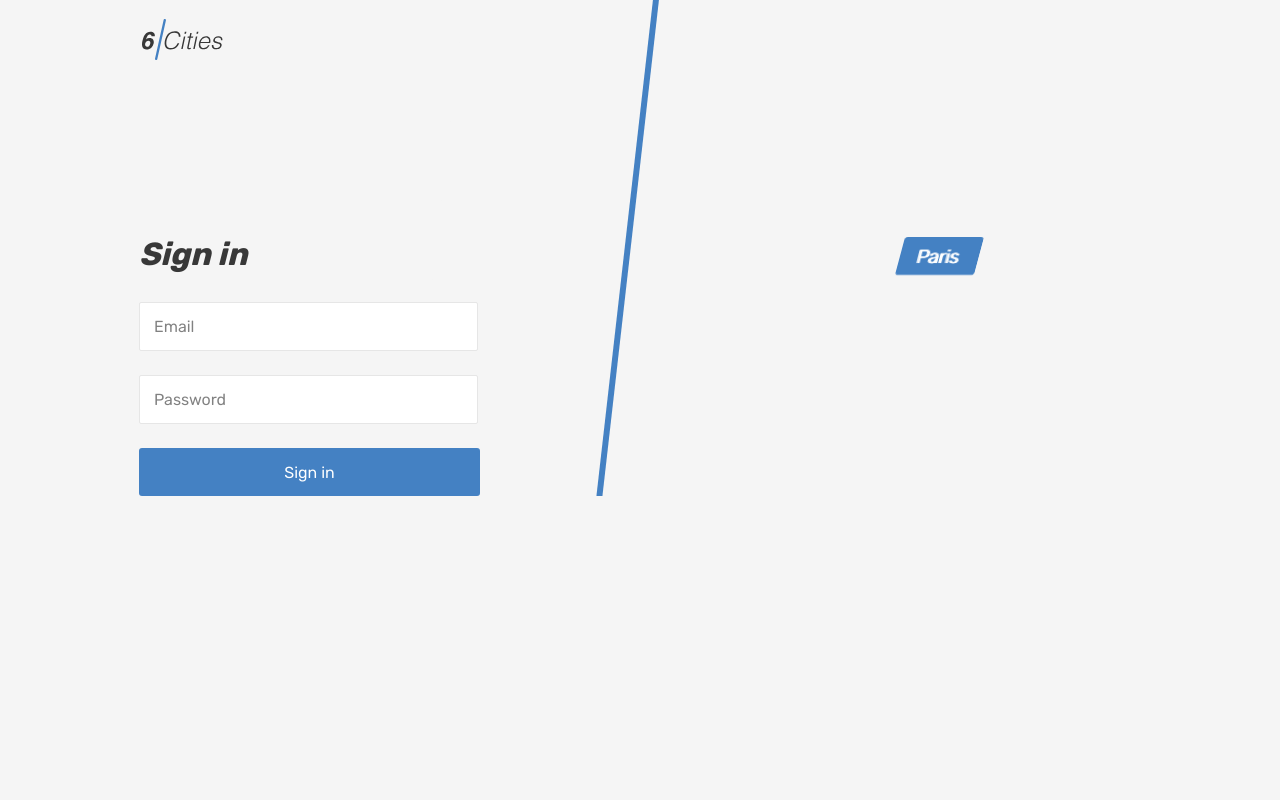
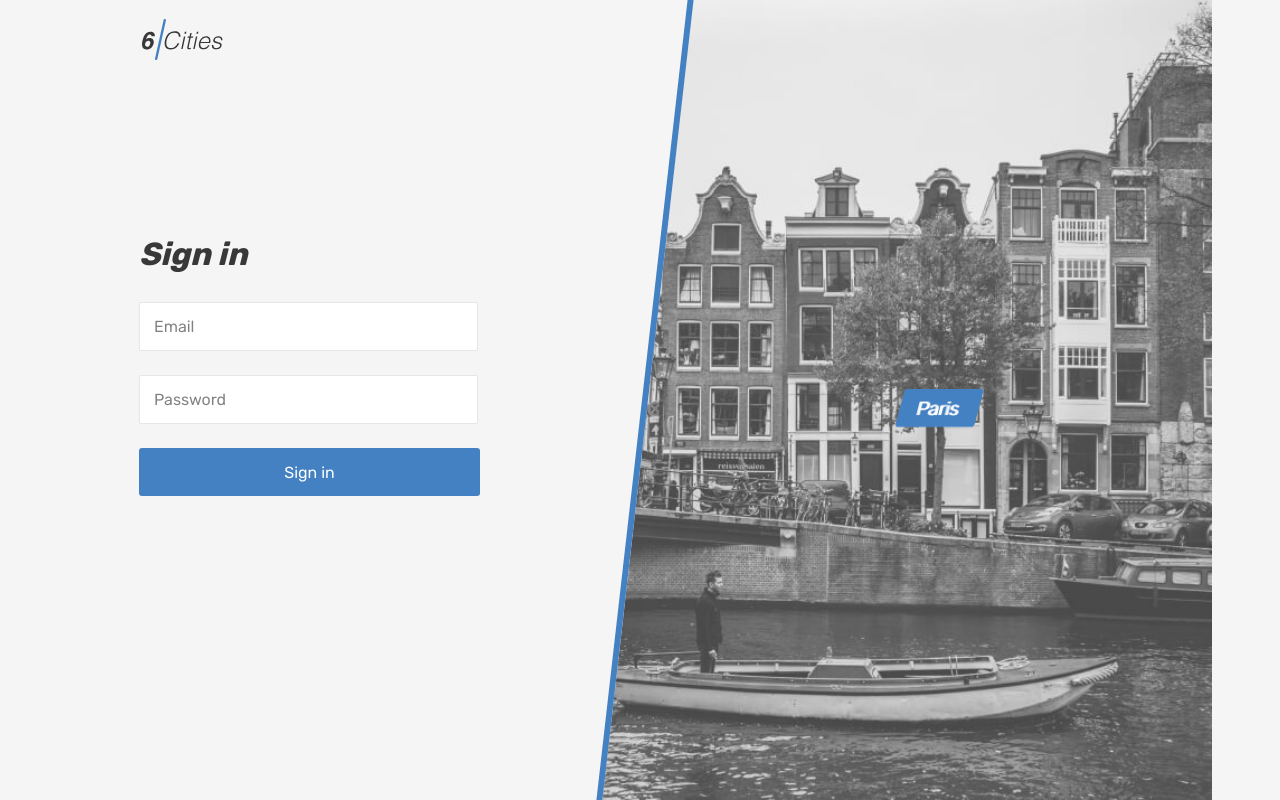
Before and after one commit to Yustes88/2069403-six-cities-simple-11, a React (Create React App) app in the folder project/: page /login in a window 1280 px wide. Built offline with nearby package versions, Linux system fonts and the light colour scheme; no server answers; what http-status-codes would draw is missing.

Commit message:
Отображает фото на странице логин

```diff
--- a/project/src/pages/login/login.tsx
+++ b/project/src/pages/login/login.tsx
@@ -71,6 +71,7 @@ function Login():JSX.Element {
       <Helmet>
         <title>Login</title>
       </Helmet>
+      <div className="page page--gray page--login">
         <header className="header">
           <div className="container">
             <div className="header__wrapper">
@@ -78,7 +79,6 @@ function Login():JSX.Element {
             </div>
           </div>
         </header>
-
         <main className="page__main page__main--login">
           <div className="page__login-container container">
             <section className="login">
@@ -104,6 +104,7 @@ function Login():JSX.Element {
             </section>
           </div>
         </main>
+      </div>
     </>
   );
 }
```
Lines whose indentation alone changed are shown as unchanged.
